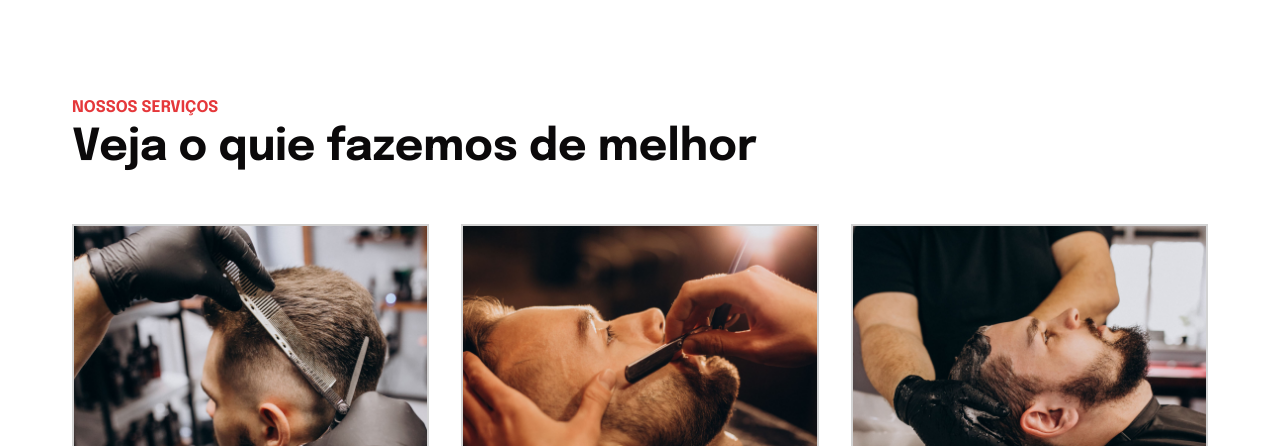
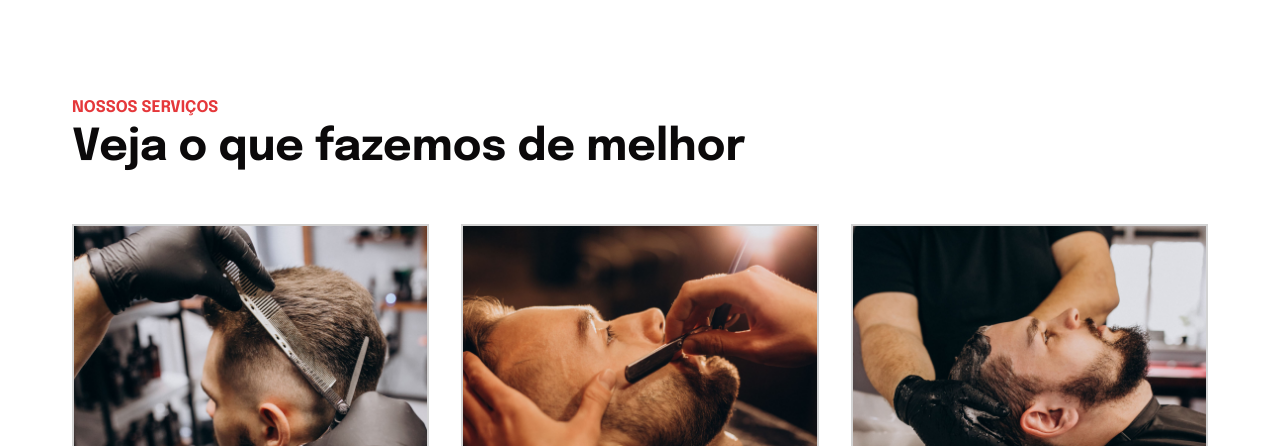
Before and after one commit to Thiago-Giacometi/Barbershop---Sirbarber, a plain HTML site: page index.html in a window 1280 px wide. Shown: the part 654-1100 px from the top of the page. Drawn offline with Linux system fonts and the light colour scheme.

Commit message:
Erro de digitação

```diff
--- a/index.html
+++ b/index.html
@@ -62,7 +62,7 @@
       <div class="container services">
         <header>
           <span class="overtitle">Nossos serviços</span>
-          <h2 class="title">Veja o quie fazemos de melhor</h2>
+          <h2 class="title">Veja o que fazemos de melhor</h2>
         </header>
 
         <div class="services-list">
```
